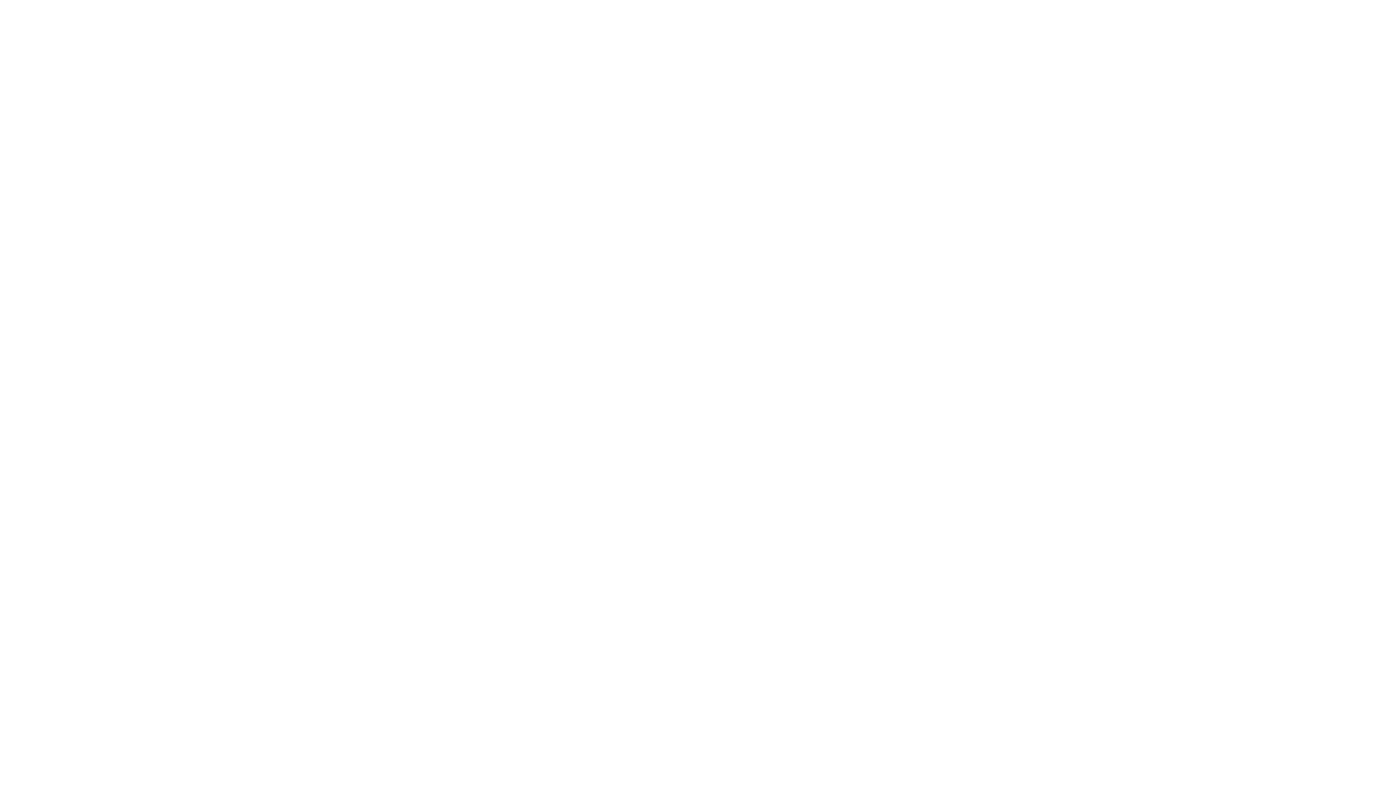
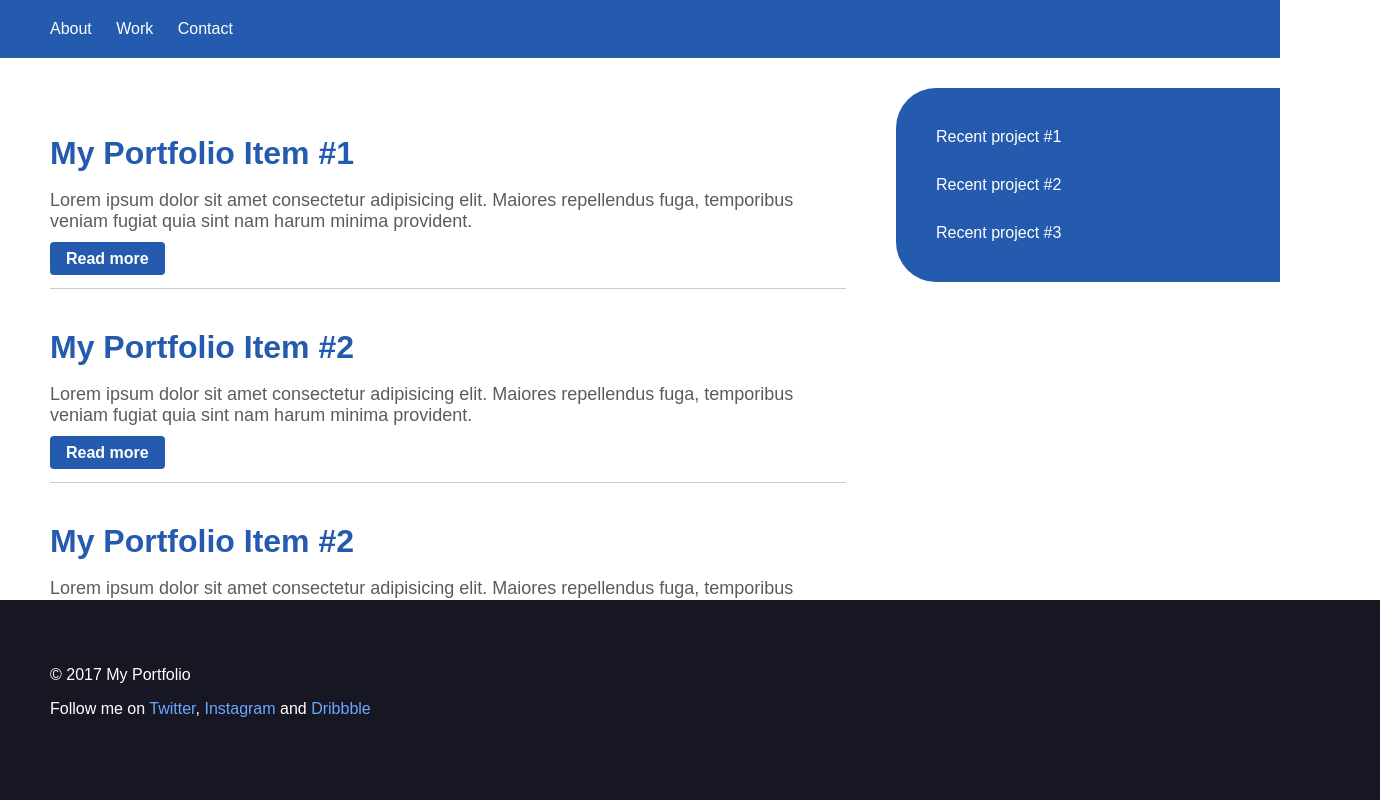
Before and after one commit to unuruuB/-, a plain HTML site: page index.html in a window 1280 px wide. Shown: the whole page, 1380 px wide, since content can reach past the window. Drawn offline with Linux system fonts and the light colour scheme.

Commit message:
anhnii hicheel

```diff
--- a/index.html
+++ b/index.html
@@ -1,16 +1,47 @@
 <!DOCTYPE html>
-<html lang="en">
-<head>
-    <meta charset="UTF-8">
-    <meta http-equiv="X-UA-Compatible" content="IE=edge">
-    <meta name="viewport" content="width=device-width, initial-scale=1.0">
-    <title>Home</title>
-    <link rel="stylesheet" href="style.css">
-</head>
-<body>
-    <div id="body">
+<html>
+  <head>
+    <link href="style.min.css" rel="stylesheet">
+    <title>My Portfolio</title>
+  </head>
+  <body>
+    <header>
+        <ul>
+          <li><a href="#">About</a></li>
+          <li><a href="#">Work</a></li>
+          <li><a href="#">Contact</a></li>
+        </ul>
+      </header>
+         <section>
+          <article>
+            <h2>My Portfolio Item #1 </h2>
+            <p>Lorem ipsum dolor sit amet consectetur adipisicing elit. Maiores repellendus fuga, temporibus veniam fugiat quia sint nam harum minima provident.</p>
+            <a href="#">Read more</a>
 
+          </article>
 
-    </div>
-</body>
+        <article>
+          <h2>My Portfolio Item #2</h2>
+        <p>Lorem ipsum dolor sit amet consectetur adipisicing elit. Maiores repellendus fuga, temporibus veniam fugiat quia sint nam harum minima provident.</p>
+        <a href="#">Read more</a>
+      </article>
+       <article>
+        <h2>My Portfolio Item #2</h2>
+        <p>Lorem ipsum dolor sit amet consectetur adipisicing elit. Maiores repellendus fuga, temporibus veniam fugiat quia sint nam harum minima provident.</p>
+        <a href="#">Read more</a>
+      </article>
+      </section>
+
+      <aside>
+
+        <ul>
+        <li><a href="#">Recent project #1</a></li>
+        <li><a href="#">Recent project #2</a></li>
+        <li><a href="#">Recent project #3</a></li>
+      </ul> </aside>
+
+      <footer> <p>&copy; 2017 My Portfolio</p>
+      <p>Follow me on <a href="#">Twitter</a>, <a href="#">Instagram</a> and <a href="#">Dribbble</a></p>
+    </footer>
+    </body>
 </html>
--- /dev/null
+++ b/style.min.css
@@ -0,0 +1 @@
+body{margin:0;padding:0;font-family:Arial,Helvetica,sans-serif}header{width:100%;background:#245bae}header ul{margin:0}header ul li{display:inline-block;margin:0 10px;padding:20px 0}header ul li a{color:#fff;text-decoration:none}section{padding:50px;width:70%;display:inline-block;float:left;box-sizing:border-box}section article{margin:0 0 40px;padding-bottom:20px;border-bottom:1px solid #ccc}section article h2{font-size:32px;margin-bottom:0;color:#245bae}section article p{font-size:18px;color:#5c5c5c}section article a{font-size:16px;font-weight:700;color:#fff;text-decoration:none;padding:8px 16px;background:#245bae;border-radius:4px}section article a:hover{background:#102a50}aside{margin-top:30px;width:30%;display:inline-block;float:right;background:#245bae;border-radius:40px;border-top-right-radius:0;border-bottom-right-radius:0}aside ul{margin:30px 0;list-style:none}aside ul li{padding:10px 0;margin:10px 0}aside ul li a{color:#fff;text-decoration:none}aside ul li a:hover{color:#6ca7ff}footer{clear:both;position:absolute;width:100%;min-height:100px;bottom:0;padding:50px;color:#fff;background:#171724}footer a{color:#6ca7ff;text-decoration:none}
```
Also changed, not shown: 1 other file.
